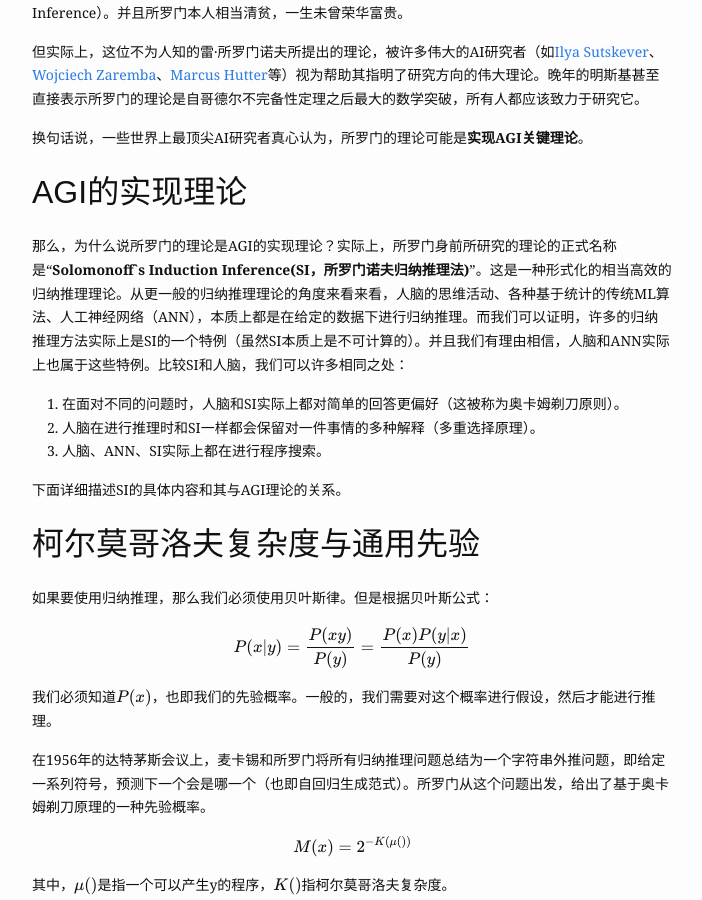
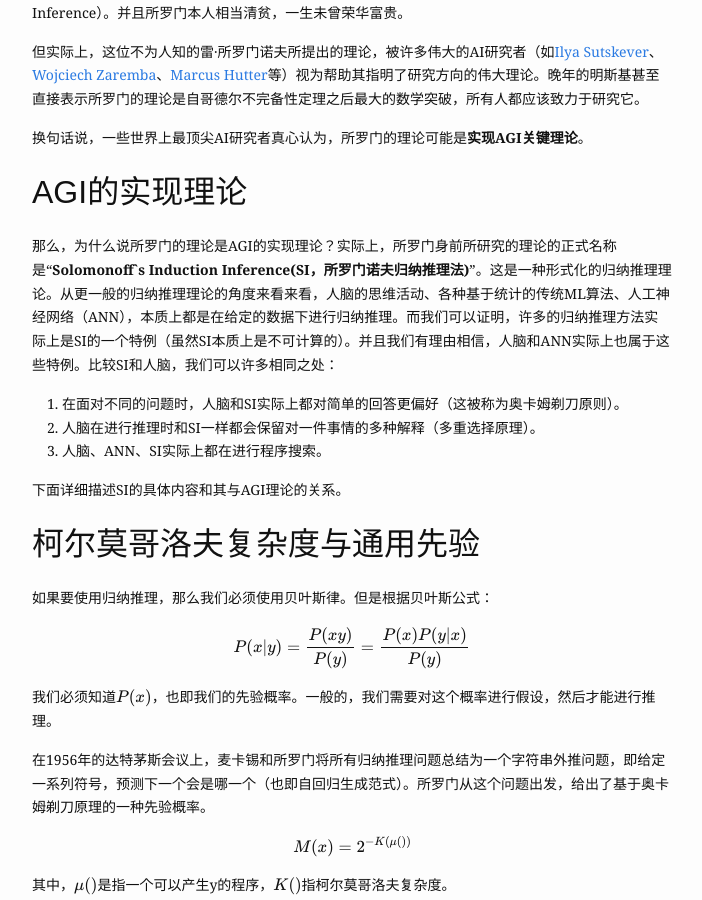
Before and after one commit to FuRuF-11/FuRuF-11.github.io, a Jekyll site: the page built from _posts/2024-01-08-Solomonoff,Kolmogorov_and_Levin_with_Compression,Prediction_and_Search.md, in a window 1280 px wide and 900 px high, scrolled down 685 px. Shown: the whole window, without its empty margins (288-990 px from the left). Built offline with Jekyll 4.4.1, drawn with Linux system fonts in a browser that asks for light colours; a script that is not in the unit is left out.

Commit message:
modified:   _posts/2024-01-08-Solomonoff,Kolmogorov_and_Levin_with_Compression,Prediction_and_Search.md

```diff
--- a/_posts/2024-01-08-Solomonoff,Kolmogorov_and_Levin_with_Compression,Prediction_and_Search.md
+++ b/_posts/2024-01-08-Solomonoff,Kolmogorov_and_Levin_with_Compression,Prediction_and_Search.md
@@ -27,7 +27,7 @@ blurb: "所罗门诺夫、柯尔莫哥洛夫和莱文与归纳、压缩和搜索
 
 也许会有人质疑这个定义并没有涉及智能和意识，这似乎与我们期望的真正的人类智能想去甚远。对于这种质疑，我的理论是：人类的智能和意识，是我们的神经系统在亿万年的进化中，就是通过搜索的方式，在求解“活下去”这个问题的过程中，得到的副产物。所以如果我们设置恰当的问题（或者说奖励函数），我们也可以在我提出的这个AGI的定义下得到智能和意识。 -->
 
-那么，为什么说所罗门的理论是AGI的实现理论？实际上，所罗门身前所研究的理论的正式名称是“**Solomonoff`s Induction Inference(SI，所罗门诺夫归纳推理法)**”。这是一种形式化的相当高效的归纳推理理论。从更一般的归纳推理理论的角度来看来看，人脑的思维活动、各种基于统计的传统ML算法、人工神经网络（ANN），本质上都是在给定的数据下进行归纳推理。而我们可以证明，许多的归纳推理方法实际上是SI的一个特例（虽然SI本质上是不可计算的）。并且我们有理由相信，人脑和ANN实际上也属于这些特例。比较SI和人脑，我们可以许多相同之处：
+那么，为什么说所罗门的理论是AGI的实现理论？实际上，所罗门身前所研究的理论的正式名称是“**Solomonoff`s Induction Inference(SI，所罗门诺夫归纳推理法)**”。这是一种形式化的归纳推理理论。从更一般的归纳推理理论的角度来看来看，人脑的思维活动、各种基于统计的传统ML算法、人工神经网络（ANN），本质上都是在给定的数据下进行归纳推理。而我们可以证明，许多的归纳推理方法实际上是SI的一个特例（虽然SI本质上是不可计算的）。并且我们有理由相信，人脑和ANN实际上也属于这些特例。比较SI和人脑，我们可以许多相同之处：
 1. 在面对不同的问题时，人脑和SI实际上都对简单的回答更偏好（这被称为奥卡姆剃刀原则）。
 2. 人脑在进行推理时和SI一样都会保留对一件事情的多种解释（多重选择原理）。
 3. 人脑、ANN、SI实际上都在进行程序搜索。
```
